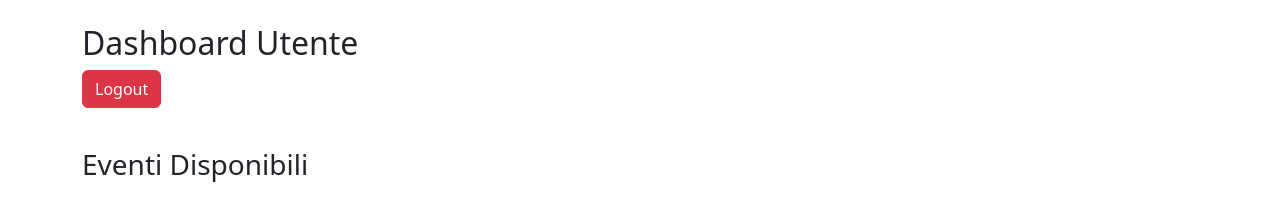
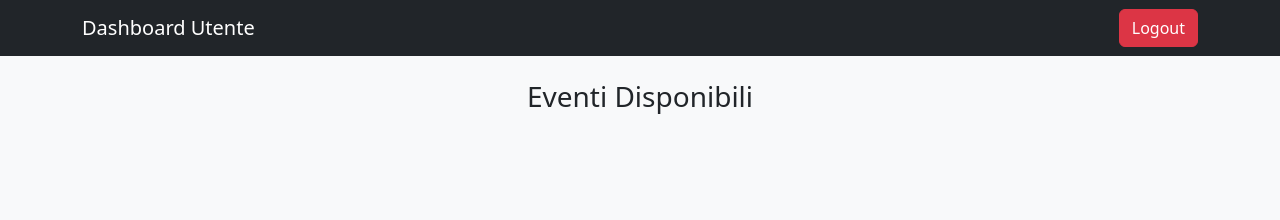
Before and after one commit to zetilion/Event_Manager, a plain HTML site: page frontend/dashboard_utente.html in a window 1280 px wide. Drawn offline with nearby package versions, Linux system fonts and the light colour scheme; no server answers.

Commit message:
Update dashboard_utente.html

```diff
--- a/frontend/dashboard_utente.html
+++ b/frontend/dashboard_utente.html
@@ -7,11 +7,20 @@
     <link rel="stylesheet" href="https://cdn.jsdelivr.net/npm/bootstrap@5.3.0/dist/css/bootstrap.min.css">
     <script defer src="script.js"></script>
 </head>
-<body class="container mt-4">
-    <h2>Dashboard Utente</h2>
-    <button class="btn btn-danger mb-3" onclick="logout()">Logout</button>
+<body class="bg-light">
 
-    <h3 class="mt-4">Eventi Disponibili</h3>
-    <div id="events-container" class="row"></div>
+    <!-- NAVBAR -->
+    <nav class="navbar navbar-dark bg-dark">
+        <div class="container">
+            <span class="navbar-brand">Dashboard Utente</span>
+            <button class="btn btn-danger" onclick="logout()">Logout</button>
+        </div>
+    </nav>
+
+    <div class="container mt-4">
+        <h3 class="text-center mb-4">Eventi Disponibili</h3>
+        <div id="events-container" class="row g-3"></div>
+    </div>
+
 </body>
 </html>
```
